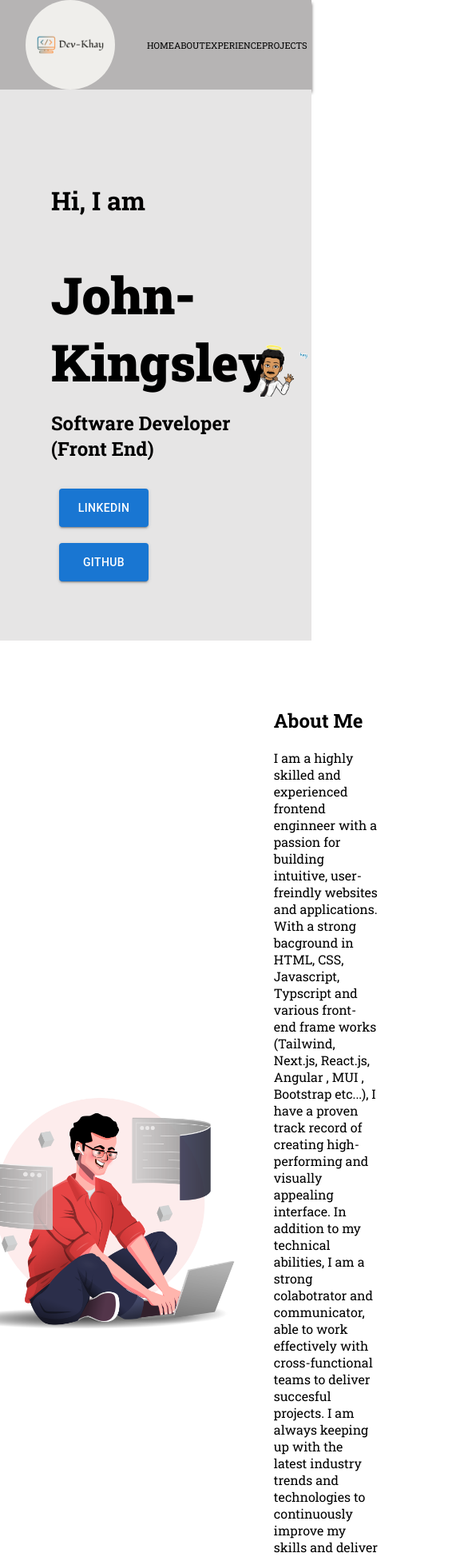
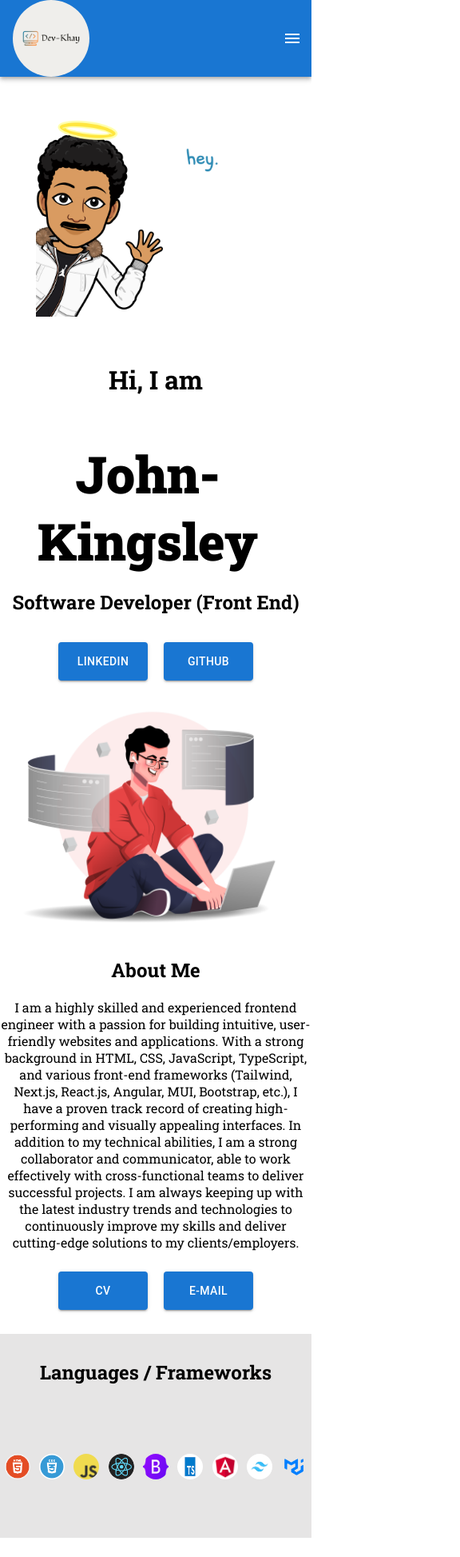
Before and after one commit to thatkhay/Dev-Khay, a React (Create React App) app in the folder portfolio/: page / in a window 390 px wide. Shown: the top 1947 px of the page at 80% size, 576 px wide, since content can reach past the window. Built offline with nearby package versions, Linux system fonts and the light colour scheme.

Commit message:
responsiveness

```diff
--- a/portfolio/src/App.css
+++ b/portfolio/src/App.css
@@ -20,9 +20,10 @@ body{
 }
 
 .myLogo{
-  height: 7rem;
-  width: 7rem;
+  height: 6rem;
+  width: 6rem;
   border-radius: 50%;
+
 }
 
 .nav{
@@ -41,6 +42,11 @@ li{
 height: 20rem;
 }
 
+.img-mobile {
+  max-width: 100%; /* Limit the image width to prevent overflowing on smaller screens */
+  height: auto; /* Allow the image height to adjust proportionally */
+}
+
 h5{
   font-weight: 700;
   font-size: 1.5rem;
@@ -55,6 +61,8 @@ h5{
 .name{
   font-weight: 900;
   font-size: 4rem;
+  flex: 1;
+  padding-right: 20px;
 }
 
 .bioDiv{
@@ -67,13 +75,30 @@ justify-content: space-between;
 
 .myImg{
   height: 30%;
-  width: 30%;
+  width: 100%;
+  max-width: 400px;
 }
 
 .occupation{
   font-weight: 700;
   font-size: 1.5rem;
   margin-top: -1.5rem;
+}
+
+.bioDiv-mobile {
+  flex-direction: column;
+  align-items: center;
+  justify-content: center;
+}
+
+.nameBio-mobile {
+  text-align: center;
+  margin-bottom: 20px;
+}
+
+.myImg-mobile {
+  width: 100%;
+  max-width: 300px;
 }
 
 .linkedin{
@@ -128,8 +153,22 @@ padding-top: 2rem;
   padding-top: 2rem;
 }
 
+@media (max-width: 600px) {
+  .container {
+    flex-wrap: wrap;
+  }
+
+  .frameimg {
+    width: 2rem;
+    height: 2rem;
+    margin: 5px;
+  }
+}
+
 .projectMainContainer{
   margin-top: 4rem;
+  align-items: center;
+  justify-content: center;
 }
 
 .projects {
--- a/portfolio/src/component/About.jsx
+++ b/portfolio/src/component/About.jsx
@@ -1,28 +1,35 @@
-import React from 'react'
-import Myimg from '../Img/bioimg.png'
-import { Button } from '@mui/material';
+import React from 'react';
+import { Button, useMediaQuery } from '@mui/material';
+import Myimg from '../Img/bioimg.png';
+
 function About() {
+  const isMobile = useMediaQuery('(max-width: 850px)');
+
   return (
     <div>
-          <div className='aboutDiv'>
-        <img className='img' alt='' src={Myimg}></img>
-        <div className='aboutText'>
-        <h2>About Me</h2>
-        <p className='aboutMeP'>I am a highly skilled and experienced frontend enginneer
-        with a passion for building intuitive, user-freindly websites and applications.
-        With a strong bacground in HTML, CSS, Javascript, Typscript and various front-end frame works (Tailwind, Next.js, React.js, Angular , MUI , Bootstrap etc...),
-        I have a proven track record of creating high-performing and visually appealing interface.
-        In addition to my technical abilities, I am a strong colabotrator and communicator,
-        able to work effectively with cross-functional teams to deliver succesful projects.
-        I am always keeping up with the latest industry trends and technologies to continuously improve my skills and deliver
-        cutting-edge solutions to my clients/ Employers</p>
-        <Button style={{ margin: '10px', height: '3rem',  width: '7rem' }}  className='linkedin' variant="contained" >CV</Button>
-        <Button style={{ margin: '10px', height: '3rem', width: '7rem' }} className='github' variant="contained" >E-mail</Button>
+      <div className={isMobile ? 'aboutDiv-mobile' : 'aboutDiv'}>
+        <img className={isMobile ? 'img-mobile' : 'img'} alt='' src={Myimg} />
+        <div className={isMobile ? 'aboutText-mobile' : 'aboutText'}>
+          <h2>About Me</h2>
+          <p className={isMobile ? 'aboutMeP-mobile' : 'aboutMeP'}>
+            I am a highly skilled and experienced frontend engineer with a passion for building intuitive, user-friendly
+            websites and applications. With a strong background in HTML, CSS, JavaScript, TypeScript, and various
+            front-end frameworks (Tailwind, Next.js, React.js, Angular, MUI, Bootstrap, etc.), I have a proven track
+            record of creating high-performing and visually appealing interfaces. In addition to my technical abilities,
+            I am a strong collaborator and communicator, able to work effectively with cross-functional teams to deliver
+            successful projects. I am always keeping up with the latest industry trends and technologies to continuously
+            improve my skills and deliver cutting-edge solutions to my clients/employers.
+          </p>
+          <Button style={{ margin: '10px', height: '3rem', width: '7rem' }} className='linkedin' variant="contained">
+            CV
+          </Button>
+          <Button style={{ margin: '10px', height: '3rem', width: '7rem' }} className='github' variant="contained">
+            E-mail
+          </Button>
+        </div>
+      </div>
     </div>
-
-    </div>
-    </div>
-  )
+  );
 }
 
-export default About
+export default About;
--- a/portfolio/src/component/Bio.jsx
+++ b/portfolio/src/component/Bio.jsx
@@ -1,24 +1,32 @@
-import React from 'react'
-import { Button } from '@mui/material';
-import Meimg from '../Img/me.png'
+import React from 'react';
+import { Button, useMediaQuery } from '@mui/material';
+import Meimg from '../Img/me.png';
 
 function Bio() {
+  const isMobile = useMediaQuery('(max-width: 850px)');
+
   return (
     <div>
-         <div className='bioDiv'>
-       <div className='nameBio'>
-        <h5>Hi, I am</h5>
-        <h1 className='name'>John-Kingsley</h1>
-        <p className='occupation'>Software Developer (Front End)</p>
-        <div className='buttonDiv'>
-        <Button style={{ margin: '10px', height: '3rem',  width: '7rem' }}  className='linkedin' variant="contained" >linkedin</Button>
-        <Button style={{ margin: '10px', height: '3rem', width: '7rem' }} className='github' variant="contained" >github</Button>
+      <div className={isMobile ? 'bioDiv-mobile' : 'bioDiv'}>
+        {isMobile && <img className="myImg-mobile" src={Meimg} alt="" />}
+        <div className={isMobile ? 'nameBio-mobile' : 'nameBio'}>
+          {!isMobile && <img className="myImg" src={Meimg} alt="" />}
+          <h5>Hi, I am</h5>
+          <h1 className="name">John-Kingsley</h1>
+          <p className="occupation">Software Developer (Front End)</p>
+          <div className="buttonDiv">
+            <Button style={{ margin: '10px', height: '3rem', width: '7rem' }} className="linkedin" variant="contained">
+              linkedin
+            </Button>
+            <Button style={{ margin: '10px', height: '3rem', width: '7rem' }} className="github" variant="contained">
+              github
+            </Button>
+          </div>
         </div>
-       </div>
-       <img className='myImg' src={Meimg} alt="" />
+        {!isMobile && <img className="myImg" src={Meimg} alt="" />}
+      </div>
     </div>
-    </div>
-  )
+  );
 }
 
-export default Bio
+export default Bio;
--- a/portfolio/src/component/Frameworks.jsx
+++ b/portfolio/src/component/Frameworks.jsx
@@ -1,32 +1,31 @@
-import React from 'react'
-import Htmlimg from '../Img/html5.png'
-import Cssimg from '../Img/css.png'
-import Jsimg from '../Img/JavaScript.png'
-import Reactimg from '../Img/react.png'
-import Bootstrapimg from '../Img/Bootstrap.png'
-import Typscriptimg from '../Img/typescript.png'
-import Tailwindimg from '../Img/Tailwind.png'
-import Angularimg from '../Img/angular.png'
-import Muiimg from '../Img/MUIpng.png'
+import React from 'react';
+import Htmlimg from '../Img/html5.png';
+import Cssimg from '../Img/css.png';
+import Jsimg from '../Img/JavaScript.png';
+import Reactimg from '../Img/react.png';
+import Bootstrapimg from '../Img/Bootstrap.png';
+import Typscriptimg from '../Img/typescript.png';
+import Tailwindimg from '../Img/Tailwind.png';
+import Angularimg from '../Img/angular.png';
+import Muiimg from '../Img/MUIpng.png';
 
 function Frameworks() {
   return (
     <div>
- <h2 className='langFrameTitle'>Languages / Frameworks</h2>
-        <div className='container'>
-            <img className='frameimg html'  alt='' src={Htmlimg}></img>
-            <img className='frameimg css'  alt='' src={Cssimg}></img>
-            <img className='frameimg js'  alt='' src={Jsimg}></img>
-            <img className='frameimg react'  alt='' src={Reactimg}></img>
-            <img className='frameimg bootstrap' alt='' src={Bootstrapimg}></img>
-            <img className='frameimg'  alt='' src={Typscriptimg}></img>
-            <img className='frameimg'  alt='' src={Angularimg}></img>
-            <img className='frameimg'  alt='' src={Tailwindimg}></img>
-            <img className='frameimg'  alt='' src={Muiimg}></img>
-
-        </div>
+      <h2 className="langFrameTitle">Languages / Frameworks</h2>
+      <div className="container">
+        <img className="frameimg html" alt="" src={Htmlimg} />
+        <img className="frameimg css" alt="" src={Cssimg} />
+        <img className="frameimg js" alt="" src={Jsimg} />
+        <img className="frameimg react" alt="" src={Reactimg} />
+        <img className="frameimg bootstrap" alt="" src={Bootstrapimg} />
+        <img className="frameimg" alt="" src={Typscriptimg} />
+        <img className="frameimg" alt="" src={Angularimg} />
+        <img className="frameimg" alt="" src={Tailwindimg} />
+        <img className="frameimg" alt="" src={Muiimg} />
+      </div>
     </div>
-  )
+  );
 }
 
-export default Frameworks
+export default Frameworks;
--- a/portfolio/src/component/Nav.jsx
+++ b/portfolio/src/component/Nav.jsx
@@ -1,20 +1,55 @@
-import React from 'react'
-import Mylogo from '../Img/mylogo.png'
+import React from 'react';
+import { AppBar, Typography, Toolbar, IconButton, useMediaQuery, Drawer, List, ListItem, ListItemText } from '@mui/material';
+import MenuIcon from '@mui/icons-material/Menu';
+import MenuOpenIcon from '@mui/icons-material/MenuOpen';
+import Mylogo from '../Img/mylogo.png';
+
 function Nav() {
+  const isMobile = useMediaQuery('(max-width: 850px)');
+  const [open, setOpen] = React.useState(false);
+
+  const toggleDrawer = () => {
+    setOpen(!open);
+  };
+
   return (
-    <div>
-         <nav className='navBar'>
-          <img className='myLogo' src={ Mylogo } alt="" />
-             {/* <h3>Dev-Khay</h3> */}
-            <ul className='nav'>
-                <li className='home'>HOME</li>
-                <li>ABOUT</li>
-                <li>EXPERIENCE</li>
-                <li>PROJECTS</li>
-            </ul>
-        </nav>
-    </div>
-  )
+    <AppBar position="static">
+      <Toolbar style={{ display: 'flex', alignItems: 'center' }}>
+        <img src={Mylogo} alt="" className="myLogo" />
+        <Typography variant="h6" component="div" sx={{ flexGrow: 1 }}></Typography>
+        {isMobile ? (
+          <>
+            <IconButton edge="end" color="inherit" aria-label="menu" onClick={toggleDrawer}>
+              {open ? <MenuOpenIcon /> : <MenuIcon />}
+            </IconButton>
+            <Drawer anchor="right" open={open} onClose={toggleDrawer}>
+              <List>
+                <ListItem button>
+                  <ListItemText primary="Home" />
+                </ListItem>
+                <ListItem button>
+                  <ListItemText primary="About" />
+                </ListItem>
+                <ListItem button>
+                  <ListItemText primary="Experience" />
+                </ListItem>
+                <ListItem button>
+                  <ListItemText primary="Projects" />
+                </ListItem>
+              </List>
+            </Drawer>
+          </>
+        ) : (
+          <ul className="nav">
+            <li className="nav-item">Home</li>
+            <li className="nav-item">About</li>
+            <li className="nav-item">Experience</li>
+            <li className="nav-item">Projects</li>
+          </ul>
+        )}
+      </Toolbar>
+    </AppBar>
+  );
 }
 
-export default Nav
+export default Nav;
--- a/portfolio/src/component/Projects.jsx
+++ b/portfolio/src/component/Projects.jsx
@@ -1,5 +1,5 @@
-import React from 'react'
-import { Card, CardContent, CardMedia, Typography, Button } from '@mui/material';
+import React from 'react';
+import { Card, CardContent, CardMedia, Typography, Button, useMediaQuery } from '@mui/material';
 
 import Aibrid from '../Img/aibrid.png';
 import Githib from '../Img/githubfinder.png';
@@ -8,8 +8,9 @@ import Wize from '../Img/wize.png';
 import Mysteryno from '../Img/mysterynumber.png';
 import Loancalc from '../Img/loancalc.png';
 
+function Projects() {
+  const isMobile = useMediaQuery('(max-width: 850px)');
 
-function Projects() {
   const content = [
     {
       image: Aibrid,
@@ -20,12 +21,12 @@ function Projects() {
     {
       image: Githib,
       title: 'GitHub Finder',
-        text: 'GitHub Finder is an app that searches and filters GitHub users and displays their Public Repos, Followings, and Followers, among other info , using the GitHub Api.',
+      text: 'GitHub Finder is an app that searches and filters GitHub users and displays their Public Repos, Followings, and Followers, among other info, using the GitHub API.',
       link: 'https://example.com/airbrid'
     },
     {
       image: Calc,
-        title: 'Simple Calcuator',
+      title: 'Simple Calculator',
       text: 'This is a calculator that can perform basic arithmetic calculations.',
       link: 'https://example.com/airbrid'
     },
@@ -43,7 +44,7 @@ function Projects() {
     },
     {
       image: Loancalc,
-        title: 'Loan Caculator',
+      title: 'Loan Calculator',
       text: 'This software was created to help a small loan firm compute customer loans. This returns the loan amount, length, and interest rate.',
       link: 'https://example.com/airbrid'
     }
@@ -51,14 +52,14 @@ function Projects() {
 
   return (
     <div>
-        <div className='projectMainContainer'>
-          <h3 className='projectDivHeading'>My Projects</h3>
-          <p className='projectDivP'>These are some of my recent projects</p>
+      <div className="projectMainContainer">
+        <h3 className="projectDivHeading">My Projects</h3>
+        <p className="projectDivP">These are some of my recent projects</p>
       </div>
-        <div className='projects'>
+      <div className={isMobile ? 'projects-mobile' : 'projects'}>
         {content.map((pics, index) => (
-            <Card  key={index} sx={{ bgcolor: 'rgb(230, 229, 229)', marginBottom: '1rem' }} >
-              <CardMedia className='projImg' component="img" src={pics.image} alt={pics.title} />
+          <Card key={index} sx={{ bgcolor: 'rgb(230, 229, 229)', width: isMobile ? '80%' : '100%', marginBottom: '1rem' }}>
+            <CardMedia className={isMobile ? 'projImg-mobile' : 'projImg'} component="img" src={pics.image} alt={pics.title} />
             <CardContent className="cardContent">
               <Typography variant="h4" component="div">
                 {pics.title}
```
Lines whose indentation alone changed are shown as unchanged.
